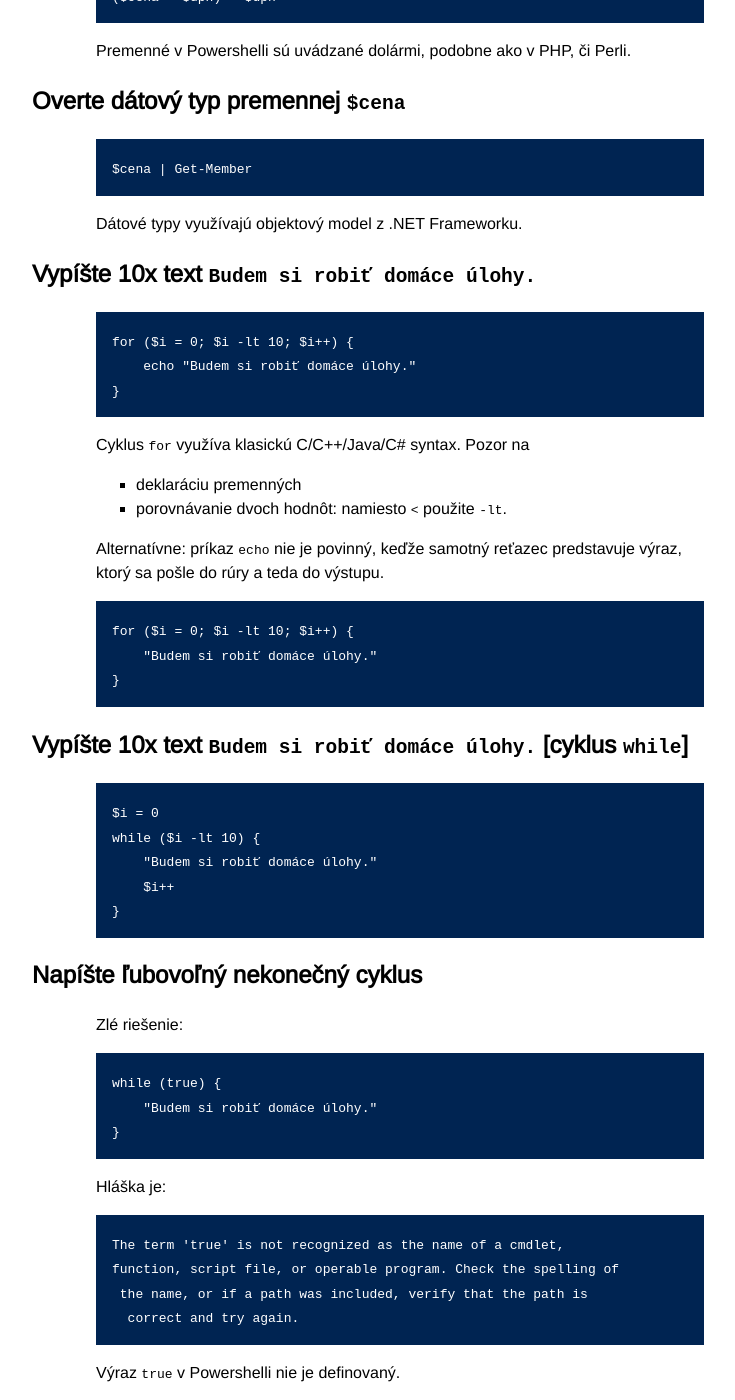
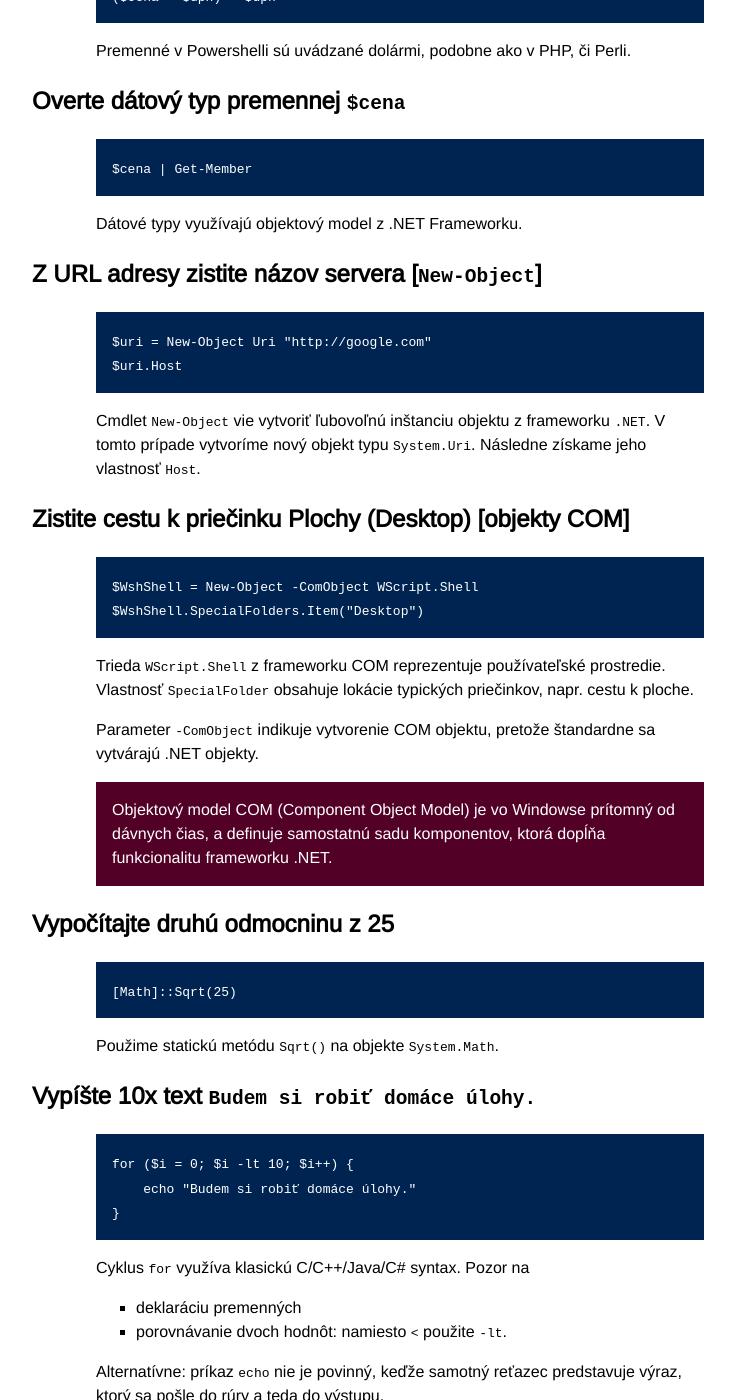
Before and after one commit to novotnyr/powershell-cvicebnica, a Jekyll site: the page built from viacriadkove-skriptovanie.markdown, in a window 1280 px wide and 1400 px high, scrolled down 913 px. Shown: the whole window, without its empty margins (272-1007 px from the left). Built offline with Jekyll 4.4.1, drawn with Linux system fonts in a browser that asks for light colours.

Commit message:
Sekcia ".NET Framework rozbita do zbytkov"

```diff
--- a/index.html
+++ b/index.html
@@ -13,13 +13,12 @@ layout: default
 	<li><a href="regexp.html">Regulárne výrazy</a></li>
 	<li><a href="formatovace.html">Formátovače</a></li>
 
-	<li><a href="dot-net.html">.NET Framework</a></li>
 	<li><a href="procesy.html">Procesy</a></li>
 	<li><a href="providery.html">Providery</a></li>
 	<li><a href="sluzby.html">Služby</a></li>
+	<li><a href="wmi.html">Správa objektov cez WMI</a></li>
 
 	<li><a href="viacriadkove-skriptovanie.html">Viacriadkové skriptovanie</a></li>
-	<li><a href="wmi.html">Správa objektov cez WMI</a></li>
 
 	<li><a href="oop.html">Objektovo-orientované programovanie</a></li>
 	<li class="section-start"><a href="zbytky.html">Zbytky</a></li>
--- a/viacriadkove-skriptovanie.markdown
+++ b/viacriadkove-skriptovanie.markdown
@@ -45,6 +45,43 @@ Overte dátový typ premennej `$cena`
 	$cena | Get-Member
 
 Dátové typy využívajú objektový model z .NET Frameworku.
+
+Z URL adresy zistite názov servera [`New-Object`]
+-------------------------------------------------
+
+    $uri = New-Object Uri "http://google.com"
+    $uri.Host
+
+Cmdlet `New-Object` vie vytvoriť ľubovoľnú inštanciu
+objektu z frameworku `.NET`. V tomto prípade vytvoríme
+nový objekt typu `System.Uri`. Následne získame jeho vlastnosť `Host`.
+
+Zistite cestu k priečinku Plochy (Desktop) [objekty COM]
+--------------------------------------------------------
+
+    $WshShell = New-Object -ComObject WScript.Shell
+    $WshShell.SpecialFolders.Item("Desktop")
+
+Trieda `WScript.Shell` z frameworku COM reprezentuje používateľské prostredie.
+Vlastnosť `SpecialFolder` obsahuje lokácie typických priečinkov, napr.
+cestu k ploche.
+
+Parameter `-ComObject` indikuje vytvorenie COM objektu,
+pretože štandardne sa vytvárajú .NET objekty.
+
+<div class="note" markdown="1">
+Objektový model COM (Component Object Model) je vo Windowse prítomný
+od dávnych čias, a definuje samostatnú sadu komponentov, ktorá dopĺňa
+funkcionalitu frameworku .NET.
+</div>
+
+Vypočítajte druhú odmocninu z 25
+--------------------------------
+
+	[Math]::Sqrt(25)
+
+Použime statickú metódu `Sqrt()` na objekte `System.Math`.
+
 
 Vypíšte 10x text `Budem si robiť domáce úlohy.`
 ------------------------------------------------------------
```
Also changed, not shown: dot-net.markdown (deleted, +0 -58 lines), zbytky.markdown (+32 -0 lines).
